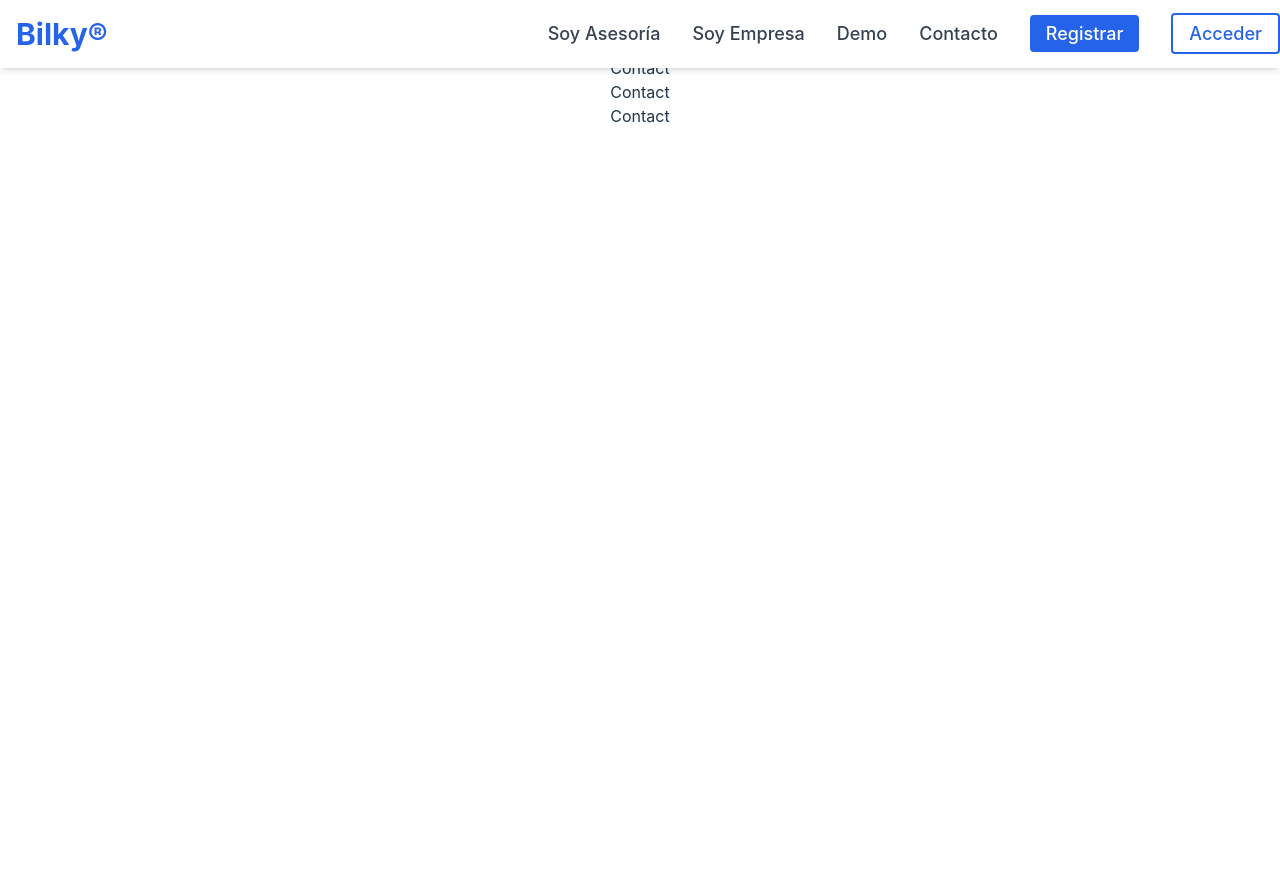
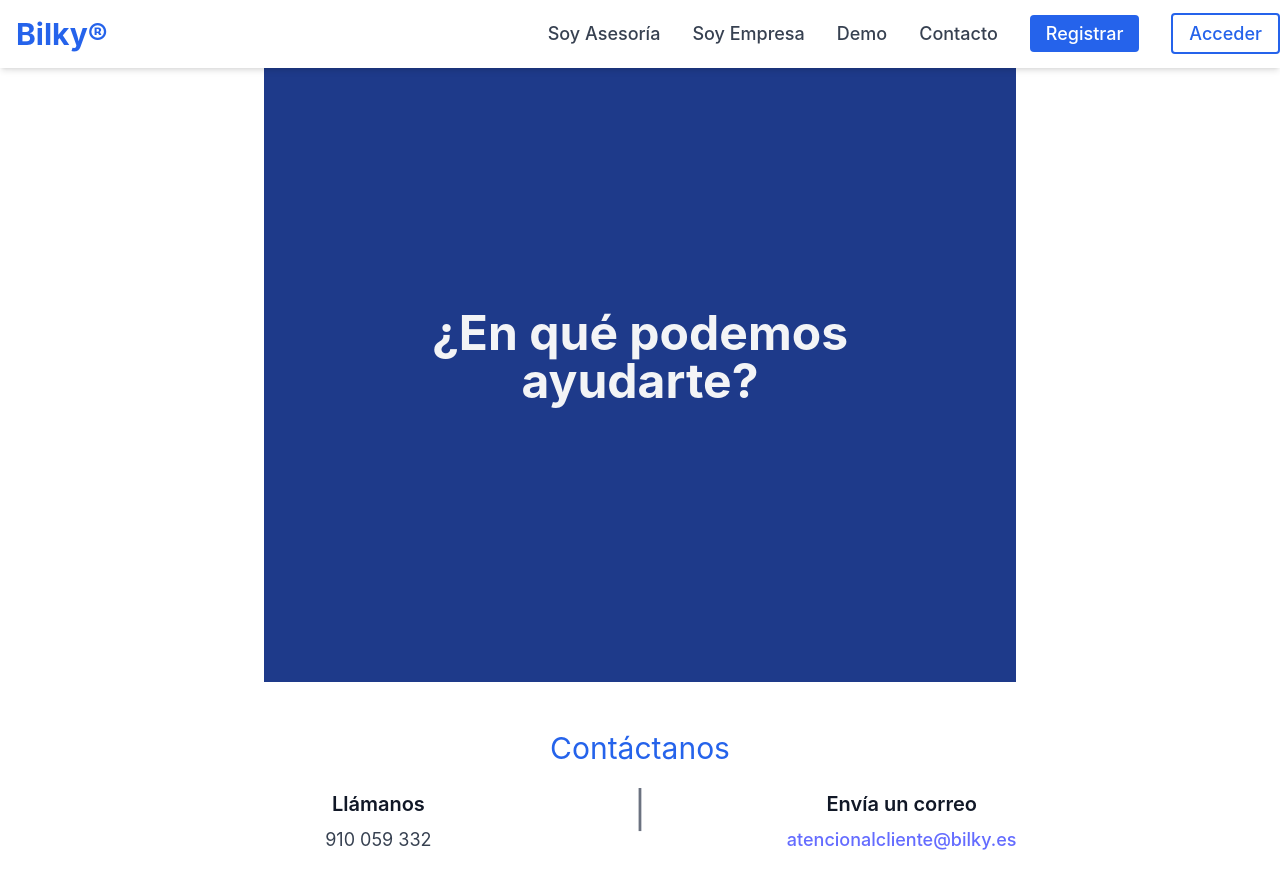
Before and after one commit to leticiademartinobou/BilkyProjectReact, a React (Vite) app: page /contact in a window 1280 px wide. Shown: the top 888 px of the page. Before the commit the page ends 800 px from the top, so only its background shows below. Built offline with nearby package versions, Linux system fonts and the light colour scheme.

Commit message:
update 24.10.2024

```diff
--- a/src/components/CompanyInformation.jsx
+++ b/src/components/CompanyInformation.jsx
@@ -21,9 +21,20 @@ const CompanyInformation = () => {
                 </div>
             </nav>
 
-            <p>Todo lo que necesita tu asesoría en un portal</p>
-            <p>Principales ventajas del Portal Asesor </p>
-            <p>El programa para asesorías que controla y gestiona el flujo de trabajo y documentación con todos los clientes de forma automática y sencilla.</p>
+            <header className="w-full h-[650px] flex items-center justify-center bg-blue-900">
+                <div className=" w-full min-w-full text-center">
+                    <p className="text-4xl text-gray-100 md:text-5xl font-bold">Todo lo que necesita tu </p>
+                    <p className="text-4xl text-gray-100 md:text-5xl font-bold"><span className="text-green-200">asesoría</span> en un portal</p>
+
+                </div>
+            </header>
+
+            <section className="py-12 text-center">
+                <h2 className="text-2xl font-bold text-gray-600">Principales <span className="text-blue-600">ventajas</span> del Portal Asesor</h2>
+                <p className="text-gray-600 mt-4 max-w-4xl mx-auto">El programa para asesorías que controla y gestiona el flujo de trabajo y documentación con todos los clientes de forma automática y sencilla.</p>
+
+            </section>
+
         </div>
     );
 
--- a/src/components/Contact.jsx
+++ b/src/components/Contact.jsx
@@ -5,6 +5,7 @@ const Contact = () => {
 
 
     return (
+
         <div>
         <nav className="w-full py-4 bg-white shadow-md fixed top-0 left-0"
             style= {{boxShadow: "blue-600"}}>
@@ -21,10 +22,41 @@ const Contact = () => {
             </div>
         </nav>
 
-            <p>Contact</p>
-            <p>Contact</p>
-            <p>Contact</p>
-            <p>Contact</p>
+        <header className="w-full h-[650px] flex items-center justify-center bg-blue-900">
+            <div className=" w-full min-w-full text-center">
+                <p className="text-4xl text-gray-100 md:text-5xl font-bold">¿En qué podemos  </p>
+                <p className="text-4xl text-gray-100 md:text-5xl font-bold">ayudarte?</p>
+                {/* <p className="text-4xl text-gray-100 md:text-5xl font-bold">Contamos con un departamento de atención al cliente dispuesto a resolver todas tus dudas. Esperamos poder ayudarte.</p> */}
+
+
+            </div>
+        </header>
+
+        <div className="py-12">
+            <div className="container mx-auto px-4"></div>
+            <h2 className="text-3xl font bold text-blue-600 mb-6">Contáctanos</h2>
+            <div className="grid grid-cols-1 md:grid-cols-3 gap-8">
+                {/* Teléfono Info */}
+                <div className="flex flex-col items-center">
+                    <h3 className="text-xl font-semibold text-gray-900">Llámanos</h3>
+                    <p className="text-lg text-gray-700 mt-2">910 059 332</p>
+                </div>
+
+                <div>
+                    <p className="text-4xl text-gray-500">|</p>
+                </div>
+
+                {/* Email Info */}
+                <div className="flex flex-col items-center">
+                    <h3 className="text-xl font-semibold text-gray-900">Envía un correo</h3>
+                    <p className="text-lg text-blue-600 mt-2">
+                        <a href="mailto:atencionalcliente@bilky.es">atencionalcliente@bilky.es</a>
+                    </p>
+                </div>
+
+            </div>
+
+        </div>
 
     </div>
     );
--- a/src/components/EmployeeInformation.jsx
+++ b/src/components/EmployeeInformation.jsx
@@ -1,8 +1,6 @@
 import { Link } from "react-router-dom"
 
 const EmployeeInformation = () => {
-
-
 
     return (
         <div>
@@ -21,10 +19,21 @@ const EmployeeInformation = () => {
                 </div>
             </nav>
 
-            <p>Employee Information</p>
-            <p>Employee Information</p>
-            <p>Employee Information</p>
-            <p>Employee Information</p>
+            <header className="w-full h-[650px] flex items-center justify-center bg-blue-900">
+                <div className=" w-full min-w-full text-center">
+                    <p className="text-4xl text-gray-100 md:text-5xl font-bold">Tu portal empleado para </p>
+                    <p className="text-4xl text-gray-100 md:text-5xl font-bold">una gestión de <span className="text-green-200">recursos</span></p>
+                    <p className="text-4xl text-gray-100 md:text-5xl font-bold"><span className="text-green-200">humanos </span>completa</p>
+
+
+                </div>
+            </header>
+
+            <section className="py-12 text-center">
+                <h2 className="text-2xl font-bold text-gray-600">Principales <span className="text-blue-600">ventajas</span> del Portal Empleado</h2>
+                <p className="text-gray-600 mt-4 max-w-4xl mx-auto">El portal del empleado que controla y gestiona el flujo de trabajo completo con todos tus trabajadores de forma automática y sencilla.</p>
+
+            </section>
 
         </div>
     );
```
Lines whose indentation alone changed are shown as unchanged.
